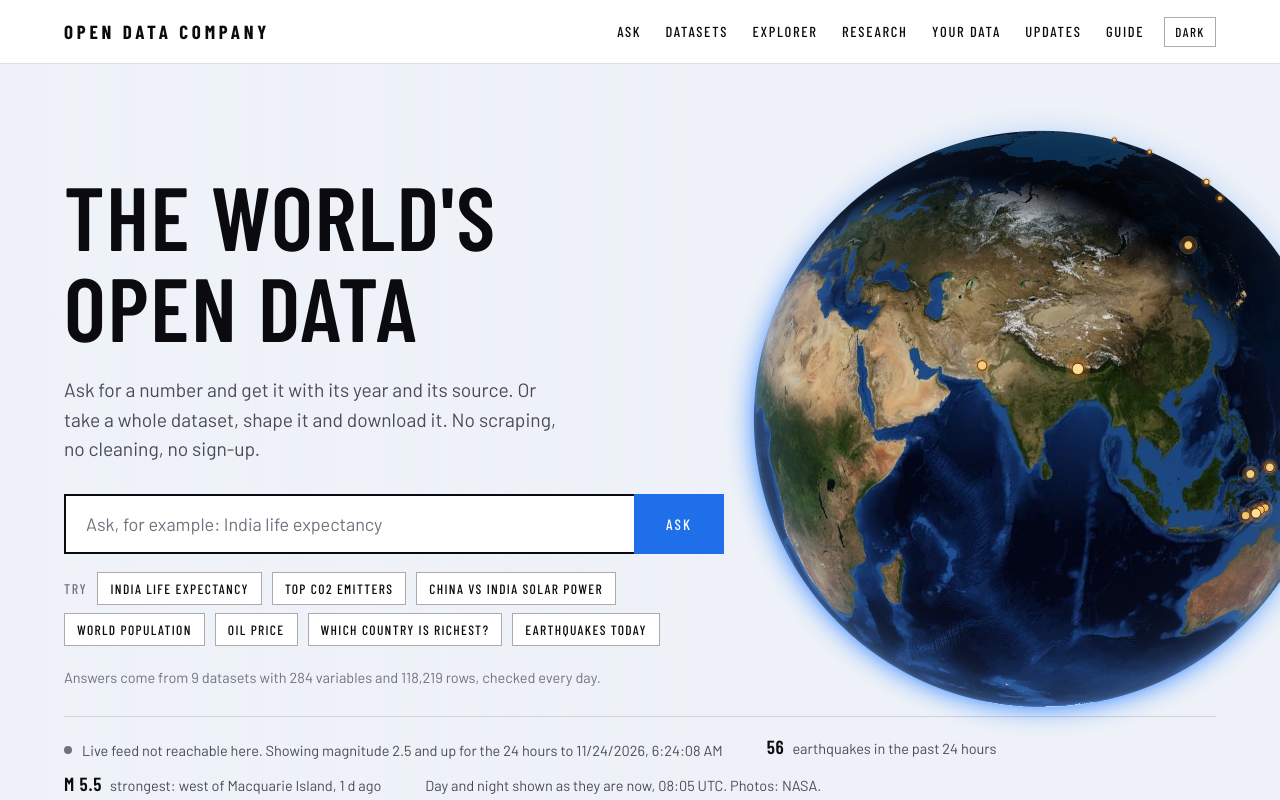
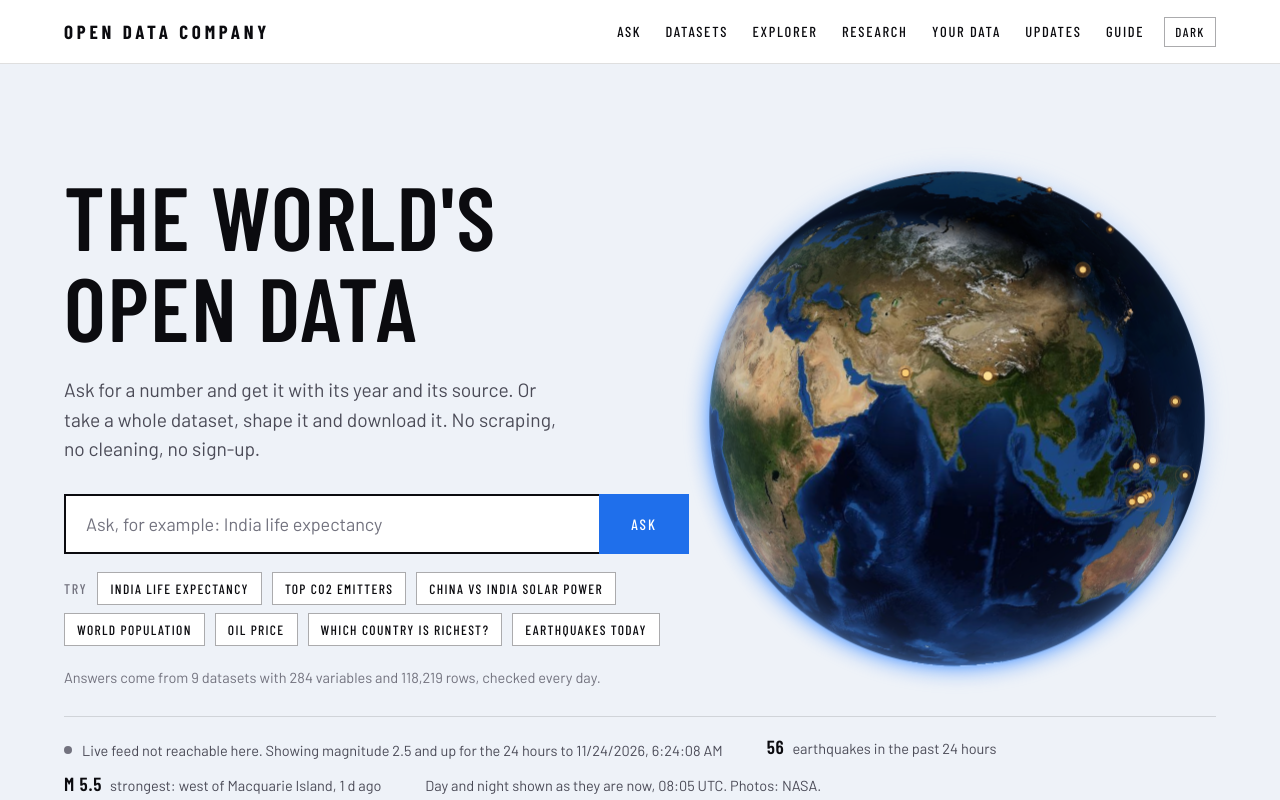
Before and after one commit to sahiljangra12/open-data-company, a plain HTML site: page docs/index.html in a window 1280 px wide. Shown: the top 800 px of the page. Drawn offline with Linux system fonts and the light colour scheme; no server answers; animation ran at ten frames a second.

Commit message:
Home: show the whole Earth beside the text at every screen size

```diff
--- a/docs/assets/site.css
+++ b/docs/assets/site.css
@@ -9,7 +9,7 @@
   color-scheme:light;
   --bg:#fff;--ink:#0b0b0f;--ink2:#4b4b57;--ink3:#72727e;--line:rgba(11,11,15,.13);--line2:rgba(11,11,15,.34);--panel:#f4f4f7;--wash:rgba(11,11,15,.05);
   --navbg:rgba(255,255,255,.88);--menu:#fff;--grid:rgba(11,11,15,.1);--on:#fff;
-  --hero:#eef2f8;--hero-fade:rgba(238,242,248,.78);--hero-clear:rgba(238,242,248,0);
+  --hero:#eef2f8;
   --accent:#1f6feb;--accent-2:#1158c7;--accent-soft:rgba(31,111,235,.1);--accent-text:#1158c7;--go:#1a7f37;--go-2:#116329;
   /* chart series, fixed order, validated for colour-blind separation on each surface */
   --s1:#2a78d6;--s2:#eb6834;--s3:#1baf7a;--s4:#eda100;--s5:#e87ba4;--s6:#008300;--s7:#6250d6;--s8:#e34948;
@@ -24,7 +24,7 @@
   color-scheme:dark;
   --bg:#000;--ink:#f0f0fa;--ink2:#b4b4be;--ink3:#80808a;--line:rgba(240,240,250,.16);--line2:rgba(240,240,250,.38);--panel:#0b0b0d;--wash:rgba(240,240,250,.07);
   --navbg:rgba(0,0,0,.84);--menu:#08080a;--grid:rgba(240,240,250,.13);--on:#000;
-  --hero:#000;--hero-fade:rgba(0,0,0,.72);--hero-clear:rgba(0,0,0,0);
+  --hero:#000;
   --accent-soft:rgba(47,129,247,.16);--accent-text:#6cb0ff;
   --s1:#3987e5;--s2:#d95926;--s3:#199e70;--s4:#c98500;--s5:#d55181;--s6:#0ca30c;--s7:#9085e9;--s8:#e66767;
   --q1:#0d366b;--q2:#184f95;--q3:#256abf;--q4:#3987e5;--q5:#6da7ec;--q6:#b7d3f6;--nodata:rgba(240,240,250,.08);
@@ -92,15 +92,16 @@ input[type=checkbox],input[type=radio]{accent-color:var(--accent);width:16px;hei
 .tip .nm{color:var(--ink2)}
 
 /* ---------- home: hero ---------- */
-.hero{position:relative;min-height:min(calc(100svh - var(--nav)),940px);display:flex;flex-direction:column;justify-content:space-between;border-bottom:1px solid var(--line)}
+/* --g is the size of the square the Earth is drawn in; the globe itself fills 88% of it and the glow the rest.
+   It is sized to sit whole beside the text: never cut by the edge of the screen, never under the words. */
+.hero{--g:min(44vw,78vh,720px);position:relative;min-height:min(calc(100svh - var(--nav)),940px);display:flex;flex-direction:column;justify-content:space-between;border-bottom:1px solid var(--line)}
 .hero-art{position:absolute;inset:0;overflow:hidden}
-.globe{position:absolute;right:max(-7vw,-130px);top:45%;width:min(82vh,60vw,790px);aspect-ratio:1;transform:translateY(-50%)}
+.globe{position:absolute;right:calc(max(var(--pad),(100vw - 1360px)/2 + var(--pad)) - var(--g)*.04);top:45%;width:var(--g);aspect-ratio:1;transform:translateY(-50%)}
 .globe canvas{position:absolute;inset:0;width:100%;height:100%;display:block}
 .globe canvas.earth{pointer-events:none}
 .globe canvas.marks{cursor:grab;touch-action:pan-y}
 .globe canvas.marks:active{cursor:grabbing}
-.hero-art::after{content:"";position:absolute;inset:0;background:linear-gradient(90deg,var(--hero) 0,var(--hero-fade) 30%,var(--hero-clear) 56%);pointer-events:none}
-.hero-in{position:relative;z-index:2;padding:clamp(40px,9vh,110px) 0 28px;max-width:720px;pointer-events:none}
+.hero-in{position:relative;z-index:2;padding:clamp(40px,9vh,110px) 0 28px;max-width:min(720px,calc(100% - var(--g)*.9 - 20px));pointer-events:none}
 .hero-in>*{pointer-events:auto}
 .hero h1{font-size:clamp(46px,7vw,104px);max-width:12ch}
 .lede{font-size:clamp(17px,1.5vw,21px);color:var(--ink2);max-width:46ch;margin:22px 0 30px}
@@ -133,7 +134,6 @@ input[type=checkbox],input[type=radio]{accent-color:var(--accent);width:16px;hei
   .hero{min-height:0}
   .globe{position:relative;right:auto;top:auto;transform:none;width:min(96vw,560px);margin:0 auto -16px}
   .hero-art{position:relative;inset:auto}
-  .hero-art::after{display:none}
   .hero-in{max-width:none;padding:36px 0 8px}
 }
 
```
